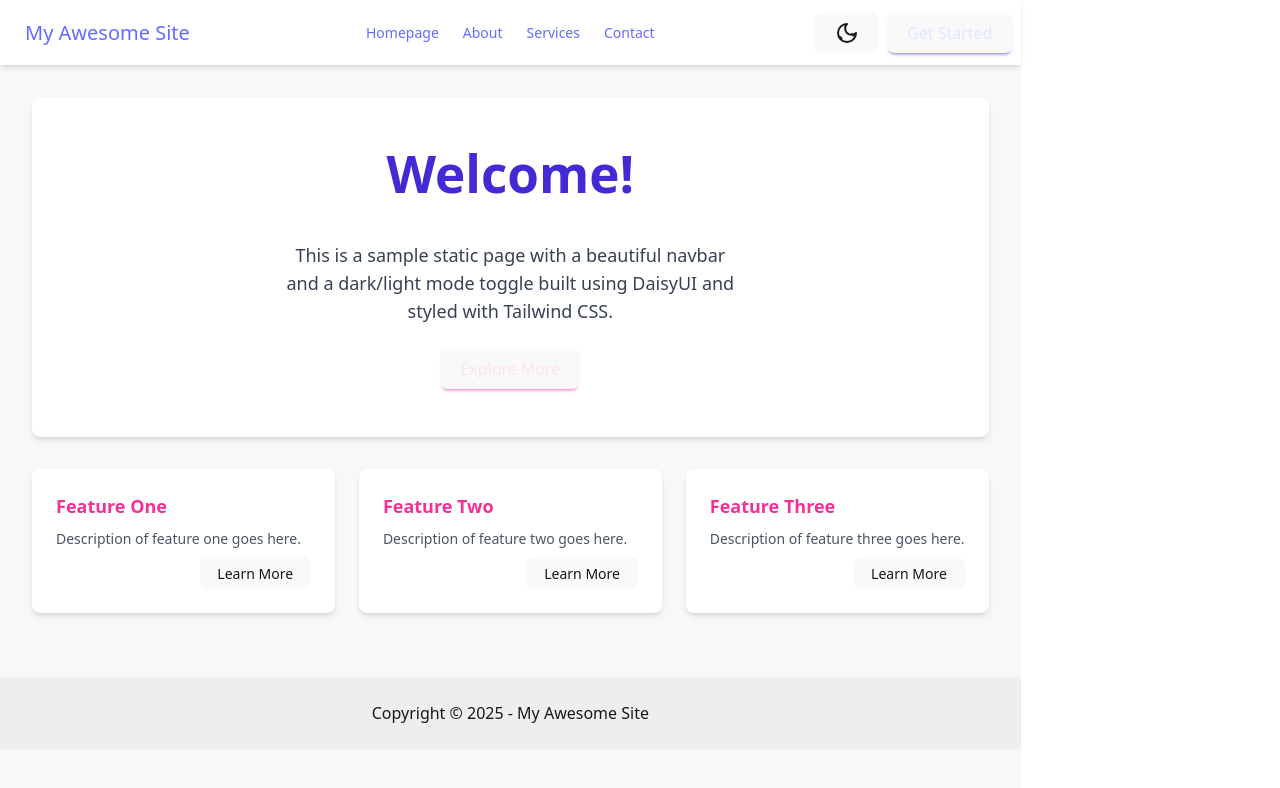
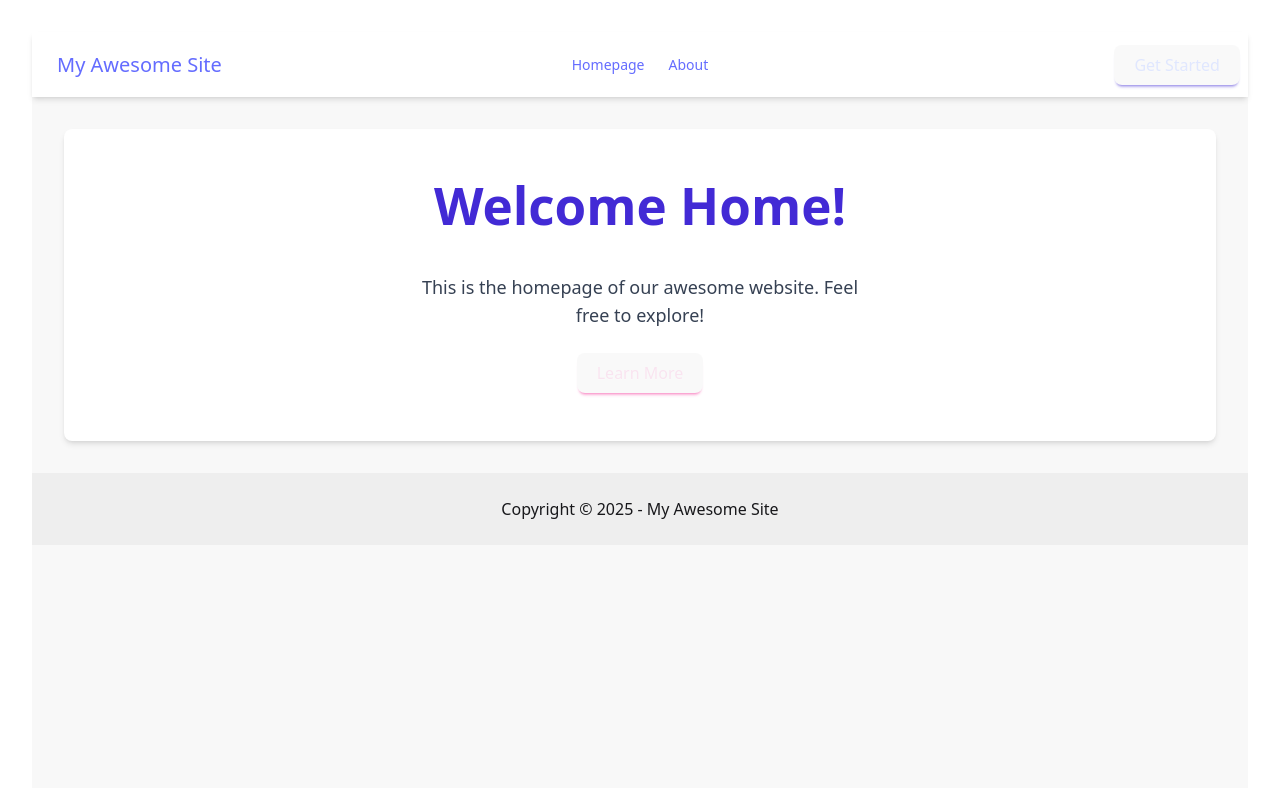
Before and after one commit to ecabanas/scoremaster, a React (Vite) app in the folder frontend/: page / in a window 1280 px wide. Shown: the top 788 px of the page. Built offline with nearby package versions, Linux system fonts and the light colour scheme.

Commit message:
Created Navbar component and 2 pages

```diff
--- a/frontend/package.json
+++ b/frontend/package.json
@@ -13,7 +13,8 @@
     "@tailwindcss/vite": "^4.1.1",
     "axios": "^1.8.4",
     "react": "^19.0.0",
-    "react-dom": "^19.0.0"
+    "react-dom": "^19.0.0",
+    "react-router-dom": "^7.4.1"
   },
   "devDependencies": {
     "@eslint/js": "^9.21.0",
--- a/frontend/src/App.tsx
+++ b/frontend/src/App.tsx
@@ -1,105 +1,24 @@
-import React, { useState, useEffect } from 'react';
+import Navbar from './components/Navbar';
+import HomePage from './pages/Home';
+import AboutPage from './pages/About';
+import { BrowserRouter as Router, Routes, Route } from 'react-router-dom';
 
 function App() {
-  const [theme, setTheme] = useState(localStorage.getItem('theme') || 'light');
-
-  useEffect(() => {
-    document.documentElement.setAttribute('data-theme', theme);
-    localStorage.setItem('theme', theme);
-  }, [theme]);
-
-  const toggleTheme = () => {
-    setTheme(theme === 'light' ? 'dark' : 'light');
-  };
-
   return (
-    <div className="min-h-screen bg-base-200 transition-colors duration-300">
-      {/* Navbar */}
-      <div className="navbar bg-base-100 shadow-md">
-        <div className="navbar-start">
-          <div className="dropdown">
-            <div tabIndex={0} role="button" className="btn btn-ghost lg:hidden">
-              <svg xmlns="http://www.w3.org/2000/svg" className="h-5 w-5" fill="none" viewBox="0 0 24 24" stroke="currentColor"><path strokeLinecap="round" strokeLinejoin="round" strokeWidth="2" d="M4 6h16M4 12h8m-8 6h16" /></svg>
-            </div>
-            <ul tabIndex={0} className="menu menu-sm dropdown-content mt-3 z-[1] p-2 shadow bg-base-100 rounded-box w-52">
-              <li><a>Homepage</a></li>
-              <li><a>About</a></li>
-              <li><a>Services</a></li>
-              <li><a>Contact</a></li>
-            </ul>
-          </div>
-          <a className="btn btn-ghost normal-case text-xl">My Awesome Site</a>
+    <Router>
+      <div className="min-h-screen bg-base-200">
+        <Navbar />
+        <div className="flex-grow">
+          <Routes>
+            <Route path="/" element={<HomePage />} />
+            <Route path="/about" element={<AboutPage />} />
+          </Routes>
         </div>
-        <div className="navbar-center hidden lg:flex">
-          <ul className="menu menu-horizontal px-1">
-            <li><a>Homepage</a></li>
-            <li><a>About</a></li>
-            <li><a>Services</a></li>
-            <li><a>Contact</a></li>
-          </ul>
-        </div>
-        <div className="navbar-end">
-          <button className="btn" onClick={toggleTheme}>
-            {theme === 'light' ? (
-              <svg xmlns="http://www.w3.org/2000/svg" width="24" height="24" viewBox="0 0 24 24" fill="none" stroke="currentColor" strokeWidth="2" strokeLinecap="round" strokeLinejoin="round" className="lucide lucide-moon-star"><path d="M12 3a6 6 0 0 0 9 9 9 9 0 1 1-9-9Z"/><path d="m17 13 1.5 1.5M5 16l1.5 1.5"/></svg>
-            ) : (
-              <svg xmlns="http://www.w3.org/2000/svg" width="24" height="24" viewBox="0 0 24 24" fill="none" stroke="currentColor" strokeWidth="2" strokeLinecap="round" strokeLinejoin="round" className="lucide lucide-sun"><circle cx="12" cy="12" r="4"/><path d="M12 2v2M12 20v2M4.93 4.93l1.41 1.41M17.66 17.66l1.41 1.41M2 12h2M20 12h2M4.93 19.07l1.41-1.41M17.66 6.34l1.41-1.41"/></svg>
-            )}
-          </button>
-          <button className="btn btn-primary ml-2">Get Started</button>
-        </div>
+        <footer className="bg-base-300 text-base-content py-6 text-center">
+          <p>Copyright © 2025 - My Awesome Site</p>
+        </footer>
       </div>
-
-      {/* Page Content */}
-      <div className="container mx-auto p-8">
-        <div className="hero bg-base-100 rounded-lg shadow-md p-8">
-          <div className="hero-content text-center">
-            <div className="max-w-md">
-              <h1 className="text-5xl font-bold text-primary mb-4">Welcome!</h1>
-              <p className="py-6 text-lg text-gray-700">
-                This is a sample static page with a beautiful navbar and a dark/light mode toggle built using DaisyUI and styled with Tailwind CSS.
-              </p>
-              <button className="btn btn-secondary">Explore More</button>
-            </div>
-          </div>
-        </div>
-
-        <div className="py-8 grid grid-cols-1 md:grid-cols-2 lg:grid-cols-3 gap-6">
-          <div className="card bg-base-100 shadow-md">
-            <div className="card-body">
-              <h2 className="card-title text-secondary">Feature One</h2>
-              <p className="text-gray-600">Description of feature one goes here.</p>
-              <div className="card-actions justify-end">
-                <button className="btn btn-sm">Learn More</button>
-              </div>
-            </div>
-          </div>
-          <div className="card bg-base-100 shadow-md">
-            <div className="card-body">
-              <h2 className="card-title text-secondary">Feature Two</h2>
-              <p className="text-gray-600">Description of feature two goes here.</p>
-              <div className="card-actions justify-end">
-                <button className="btn btn-sm">Learn More</button>
-              </div>
-            </div>
-          </div>
-          <div className="card bg-base-100 shadow-md">
-            <div className="card-body">
-              <h2 className="card-title text-secondary">Feature Three</h2>
-              <p className="text-gray-600">Description of feature three goes here.</p>
-              <div className="card-actions justify-end">
-                <button className="btn btn-sm">Learn More</button>
-              </div>
-            </div>
-          </div>
-        </div>
-      </div>
-
-      {/* Footer */}
-      <footer className="bg-base-300 text-base-content py-6 text-center">
-        <p>Copyright © 2025 - My Awesome Site</p>
-      </footer>
-    </div>
+    </Router>
   );
 }
 
--- /dev/null
+++ b/frontend/src/components/Navbar.tsx
@@ -0,0 +1,64 @@
+import { Link } from 'react-router-dom';
+
+function Navbar() {
+  return (
+    <div className="navbar bg-base-100 shadow-md">
+      {/* Left Section */}
+      <div className="navbar-start">
+        {/* Dropdown for Small Screens */}
+        <div className="dropdown">
+          <div tabIndex={0} role="button" className="btn btn-ghost lg:hidden">
+            <svg
+              xmlns="http://www.w3.org/2000/svg"
+              className="h-5 w-5"
+              fill="none"
+              viewBox="0 0 24 24"
+              stroke="currentColor"
+            >
+              <path
+                strokeLinecap="round"
+                strokeLinejoin="round"
+                strokeWidth="2"
+                d="M4 6h16M4 12h8m-8 6h16"
+              />
+            </svg>
+          </div>
+          <ul
+            tabIndex={0}
+            className="menu menu-sm dropdown-content mt-3 z-[1] p-2 shadow bg-base-100 rounded-box w-52"
+          >
+            <li>
+              <Link to="/">Homepage</Link>
+            </li>
+            <li>
+              <Link to="/about">About</Link>
+            </li>
+          </ul>
+        </div>
+        {/* Brand Name */}
+        <Link to="/" className="btn btn-ghost normal-case text-xl">
+          My Awesome Site
+        </Link>
+      </div>
+
+      {/* Center Section */}
+      <div className="navbar-center hidden lg:flex">
+        <ul className="menu menu-horizontal px-1">
+          <li>
+            <Link to="/">Homepage</Link>
+          </li>
+          <li>
+            <Link to="/about">About</Link>
+          </li>
+        </ul>
+      </div>
+
+      {/* Right Section */}
+      <div className="navbar-end">
+        <button className="btn btn-primary">Get Started</button>
+      </div>
+    </div>
+  );
+}
+
+export default Navbar;
--- a/frontend/src/index.css
+++ b/frontend/src/index.css
@@ -1,6 +1,5 @@
 @import "tailwindcss";
 @plugin "daisyui";
-
 
 :root {
   font-family: system-ui, Avenir, Helvetica, Arial, sans-serif;
@@ -29,7 +28,7 @@ a:hover {
 body {
   margin: 0;
   display: flex;
-  place-items: center;
+  flex-direction: column;
   min-width: 320px;
   min-height: 100vh;
 }
@@ -70,3 +69,15 @@ button:focus-visible {
     background-color: #f9f9f9;
   }
 }
+
+@media (min-width: 640px) {
+  body {
+    padding: 1rem;
+  }
+}
+
+@media (min-width: 1024px) {
+  body {
+    padding: 2rem;
+  }
+}
--- /dev/null
+++ b/frontend/src/pages/About.tsx
@@ -0,0 +1,20 @@
+
+function AboutPage() {
+  return (
+    <div className="container mx-auto p-8">
+      <div className="bg-base-100 rounded-lg shadow-md p-8">
+        <h2 className="text-3xl font-semibold text-info mb-4">About Us</h2>
+        <p className="py-4 text-gray-700">
+          This is the about page. Here you can learn more about our company and our mission.
+        </p>
+        <ul className="list-disc pl-6 text-gray-600">
+          <li>Our history</li>
+          <li>Our team</li>
+          <li>Our values</li>
+        </ul>
+      </div>
+    </div>
+  );
+}
+
+export default AboutPage;
--- /dev/null
+++ b/frontend/src/pages/Home.tsx
@@ -0,0 +1,20 @@
+
+function HomePage() {
+  return (
+    <div className="container mx-auto p-8">
+      <div className="hero bg-base-100 rounded-lg shadow-md p-8">
+        <div className="hero-content text-center">
+          <div className="max-w-md">
+            <h1 className="text-5xl font-bold text-primary mb-4">Welcome Home!</h1>
+            <p className="py-6 text-lg text-gray-700">
+              This is the homepage of our awesome website. Feel free to explore!
+            </p>
+            <button className="btn btn-secondary">Learn More</button>
+          </div>
+        </div>
+      </div>
+    </div>
+  );
+}
+
+export default HomePage;
```
Also changed, not shown: 1 other file (tests, documents, lock files or other folders).
